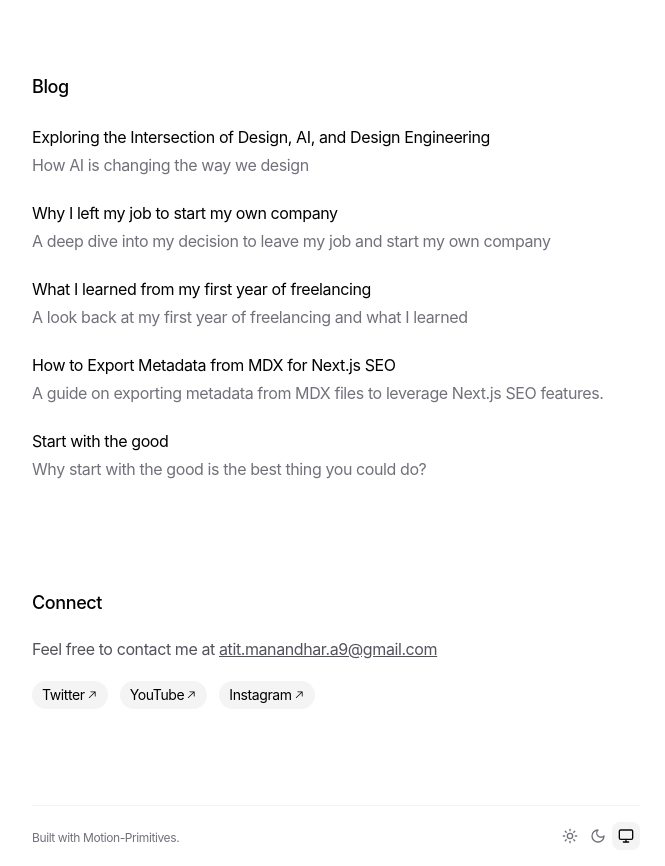
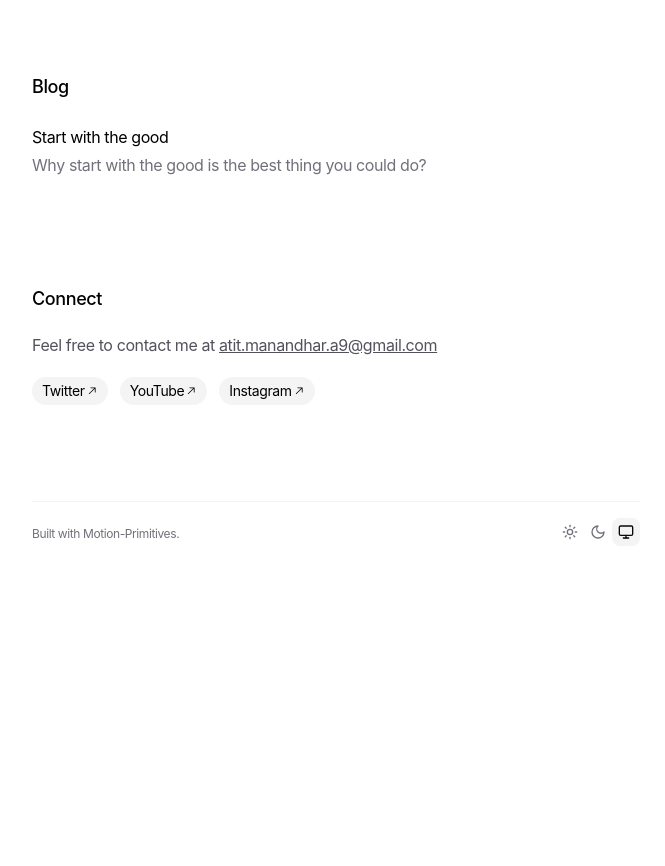
Before and after one commit to atitmanandhar/personal-website, a Next.js app: page / in a window 1280 px wide. Shown: the part 820-1686 px from the top of the page, without its empty margins (304-969 px from the left). After the commit the page ends 1382 px from the top, so only its background shows below. Built offline with nearby package versions, Linux system fonts and the light colour scheme.

Commit message:
Comment out dummy blog post

```diff
--- a/app/data.ts
+++ b/app/data.ts
@@ -48,32 +48,32 @@ export const PROJECTS: Project[] = [
 ]
 
 export const BLOG_POSTS: BlogPost[] = [
-  {
-    title: 'Exploring the Intersection of Design, AI, and Design Engineering',
-    description: 'How AI is changing the way we design',
-    link: '/blog/exploring-the-intersection-of-design-ai-and-design-engineering',
-    uid: 'blog-1',
-  },
-  {
-    title: 'Why I left my job to start my own company',
-    description:
-      'A deep dive into my decision to leave my job and start my own company',
-    link: '/blog/exploring-the-intersection-of-design-ai-and-design-engineering',
-    uid: 'blog-2',
-  },
-  {
-    title: 'What I learned from my first year of freelancing',
-    description:
-      'A look back at my first year of freelancing and what I learned',
-    link: '/blog/exploring-the-intersection-of-design-ai-and-design-engineering',
-    uid: 'blog-3',
-  },
-  {
-    title: 'How to Export Metadata from MDX for Next.js SEO',
-    description: 'A guide on exporting metadata from MDX files to leverage Next.js SEO features.',
-    link: '/blog/example-mdx-metadata',
-    uid: 'blog-4',
-  },
+  // {
+  //   title: 'Exploring the Intersection of Design, AI, and Design Engineering',
+  //   description: 'How AI is changing the way we design',
+  //   link: '/blog/exploring-the-intersection-of-design-ai-and-design-engineering',
+  //   uid: 'blog-1',
+  // },
+  // {
+  //   title: 'Why I left my job to start my own company',
+  //   description:
+  //     'A deep dive into my decision to leave my job and start my own company',
+  //   link: '/blog/exploring-the-intersection-of-design-ai-and-design-engineering',
+  //   uid: 'blog-2',
+  // },
+  // {
+  //   title: 'What I learned from my first year of freelancing',
+  //   description:
+  //     'A look back at my first year of freelancing and what I learned',
+  //   link: '/blog/exploring-the-intersection-of-design-ai-and-design-engineering',
+  //   uid: 'blog-3',
+  // },
+  // {
+  //   title: 'How to Export Metadata from MDX for Next.js SEO',
+  //   description: 'A guide on exporting metadata from MDX files to leverage Next.js SEO features.',
+  //   link: '/blog/example-mdx-metadata',
+  //   uid: 'blog-4',
+  // },
   {
     title: 'Start with the good',
     description: 'Why start with the good is the best thing you could do?',
```
